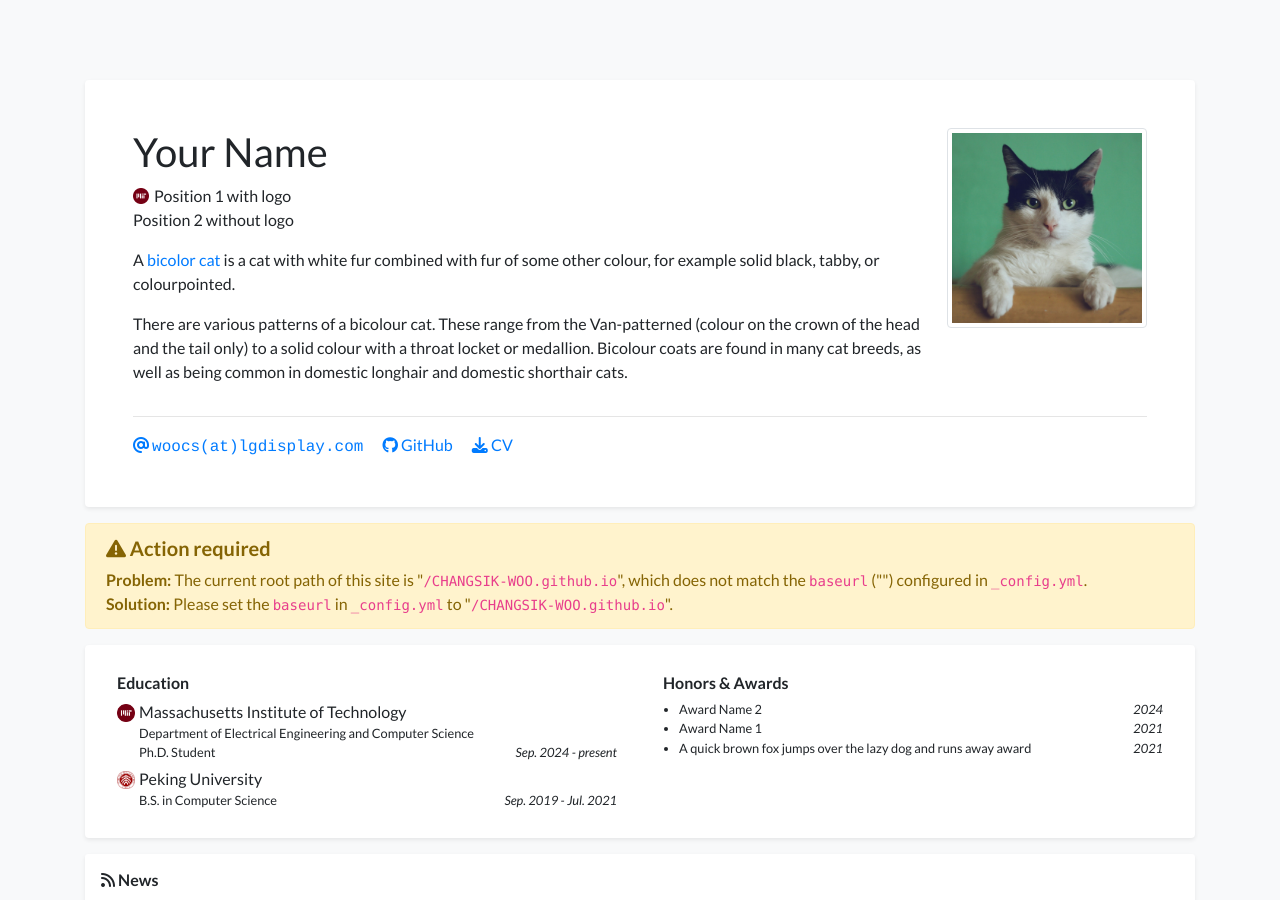
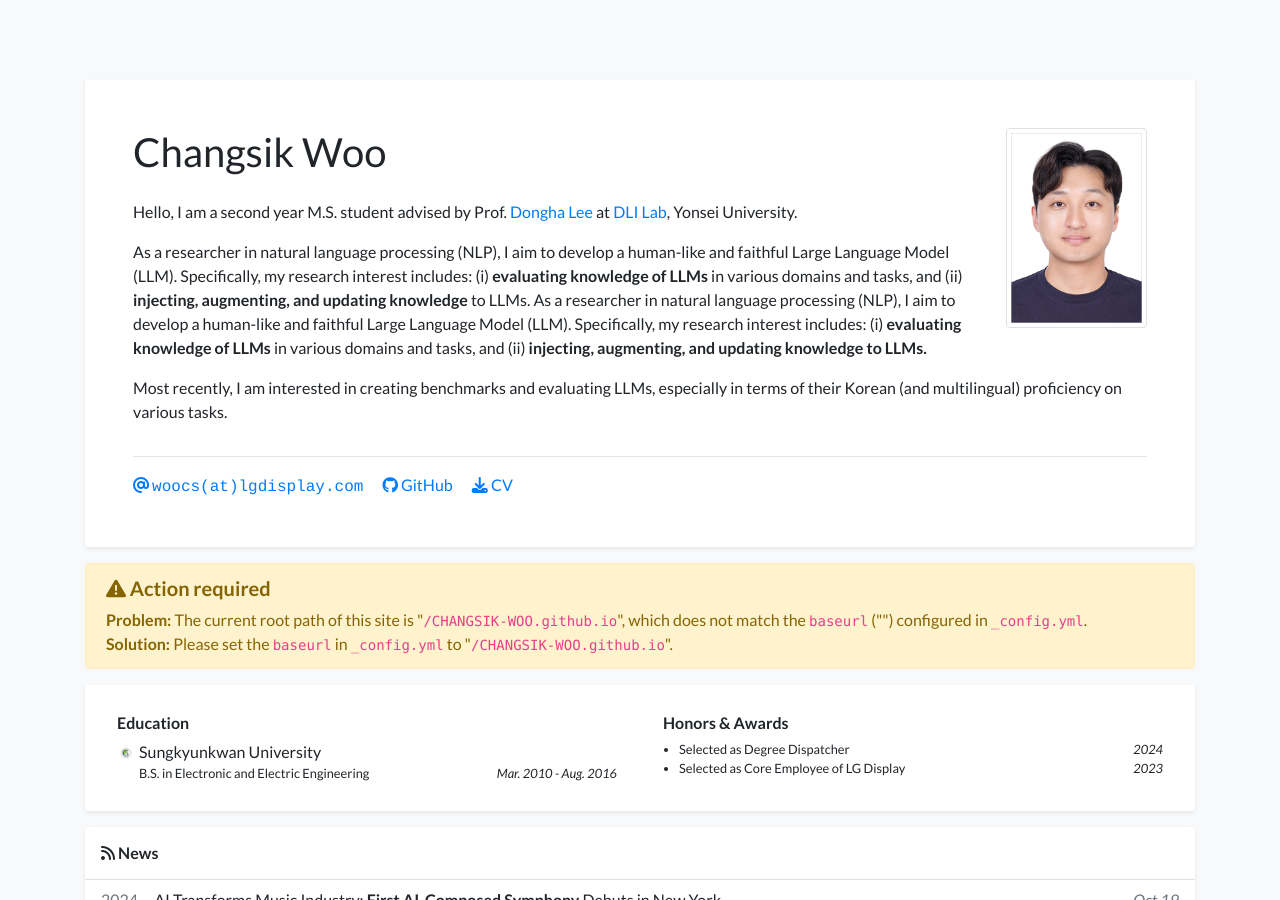
Before and after one commit to CHANGSIK-WOO/CHANGSIK-WOO.github.io, a Jekyll site: the page built from index.html, in a window 1280 px wide and 900 px high. Built offline with Jekyll 4.4.1, drawn with Linux system fonts in a browser that asks for light colours; nearby versions of some CDN libraries; a style sheet for code colours, icons or effects is not loaded.

Commit message:
Change Profile

```diff
--- a/_data/profile.yml
+++ b/_data/profile.yml
@@ -1,11 +1,11 @@
-primary_name: "Your Name"
+primary_name: "Changsik Woo"
 secondary_name: ""
-navbar_name: "Your Name"
+navbar_name: "Changsik Woo"
 
-positions:
-- logo: /assets/images/badges/MIT_Social_circle.png  # Logo is optional
-  name: Position 1 with logo
-- name: Position 2 without logo
+#positions:
+#- logo: /assets/images/badges/MIT_Social_circle.png  # Logo is optional
+#  name: Position 1 with logo
+#- name: Position 2 without logo
 
 
 email: "woocs@lgdisplay.com"
@@ -22,40 +22,34 @@ github: CHANGSIK-WOO
 short_bio_text_justify: false
 short_bio: >-
   <p>
-    A <a href="https://en.wikipedia.org/wiki/Bicolor_cat" target="_blank">bicolor cat</a> is a cat with white fur combined with fur of some other colour, for example solid black, tabby, or colourpointed.
+  Hello, I am a second year M.S. student advised by Prof. <a href="https://donalee.github.io" target="_blank">Dongha Lee</a> at <a href="http://diyonsei.notion.site" target="_blank">DLI Lab</a>, Yonsei University.
   </p>
   <p>
-    There are various patterns of a bicolour cat. These range from the Van-patterned (colour on the crown of the head
-    and the tail only) to a solid colour with a throat locket or medallion. Bicolour coats are found in many cat breeds,
-    as well as being common in domestic longhair and domestic shorthair cats.
+  As a researcher in natural language processing (NLP), I aim to develop a human-like and faithful Large Language Model (LLM). Specifically, my research interest includes: (i) <b>evaluating knowledge of LLMs</b> in various domains and tasks, and (ii) <b>injecting, augmenting, and updating knowledge</b> to LLMs.
+  As a researcher in natural language processing (NLP), I aim to develop a human-like and faithful Large Language Model (LLM). Specifically, my research interest includes: (i) <b>evaluating knowledge of LLMs</b> in various domains and tasks, and (ii) <b>injecting, augmenting, and updating knowledge to LLMs.</b>
+  <p>
+  Most recently, I am interested in creating benchmarks and evaluating LLMs, especially in terms of their Korean (and multilingual) proficiency on various tasks.
   </p>
 
-portrait_url: /assets/images/photos/portrait.jpg
-portrait_caption: >-
-  Photo by Manja Vitolic on Unsplash (this caption is optional, comment it out to disable).
+portrait_url: /assets/images/photos/profile_picture.jpg
+#portrait_caption: >-
+#  Photo by Manja Vitolic on Unsplash (this caption is optional, comment it out to disable).
 
 education:
-- name: Massachusetts Institute of Technology
-  logo: /assets/images/badges/MIT_Social_circle.png
-  position: >-
-    Department of Electrical Engineering and Computer Science <br/>
-    Ph.D. Student
-  date: Sep. 2024 - present
-- name: Peking University
-  logo: /assets/images/badges/PKU_red.png
-  position: B.S. in Computer Science
-  date: Sep. 2019 - Jul. 2021
+- name: Sungkyunkwan University
+  logo: /assets/images/badges/skku_Emblem.jpg
+  position: B.S. in Electronic and Electric Engineering
+  date: Mar. 2010 - Aug. 2016
+  GPA : 3.85 / 4.5
 
-# experience:
-# - name: Peking University
-#   logo: /assets/images/badges/PKU_red.png
-#   position: Research Intern
-#   date: Sep. 2019 - Jul. 2021
+work experience:
+ - name: LG Display
+   logo: /assets/images/badges/LG Display_logo.png
+   position: Senior Engineer of WOLED Manufacture Inspection Process
+   date: Jul. 2016 - Present
 
 awards:
-- name: Award Name 2
+- name: Selected as Degree Dispatcher
   date: 2024
-- name: Award Name 1
-  date: 2021
-- name: A quick brown fox jumps over the lazy dog and runs away award
-  date: 2021
+- name: Selected as Core Employee of LG Display
+  date: 2023
```
